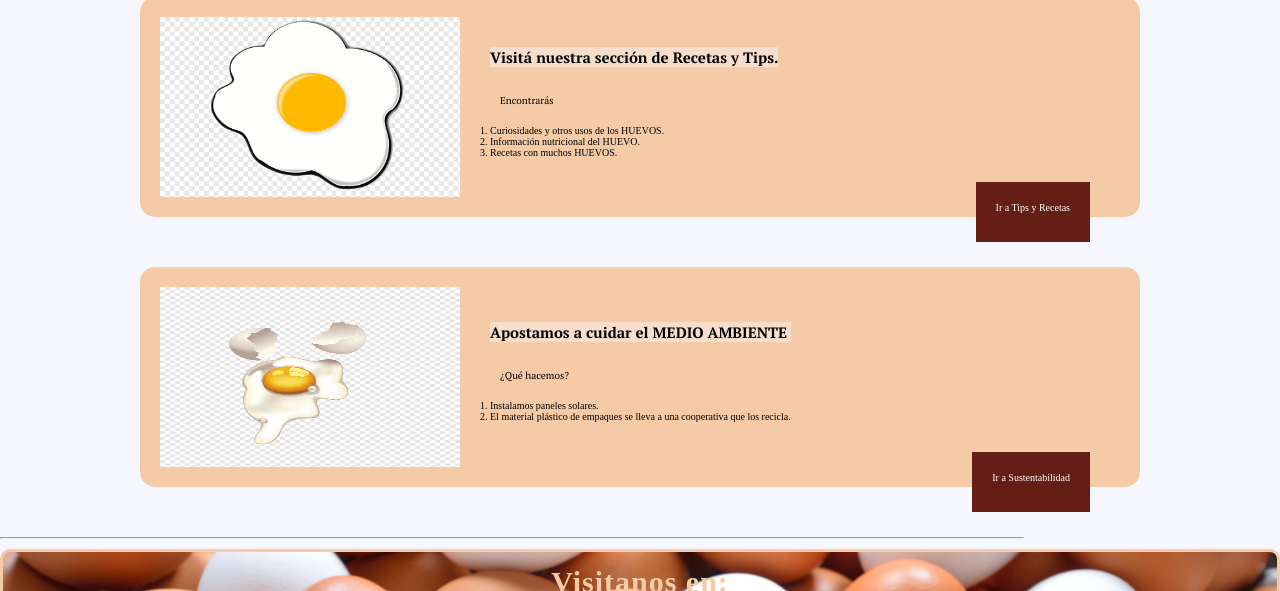
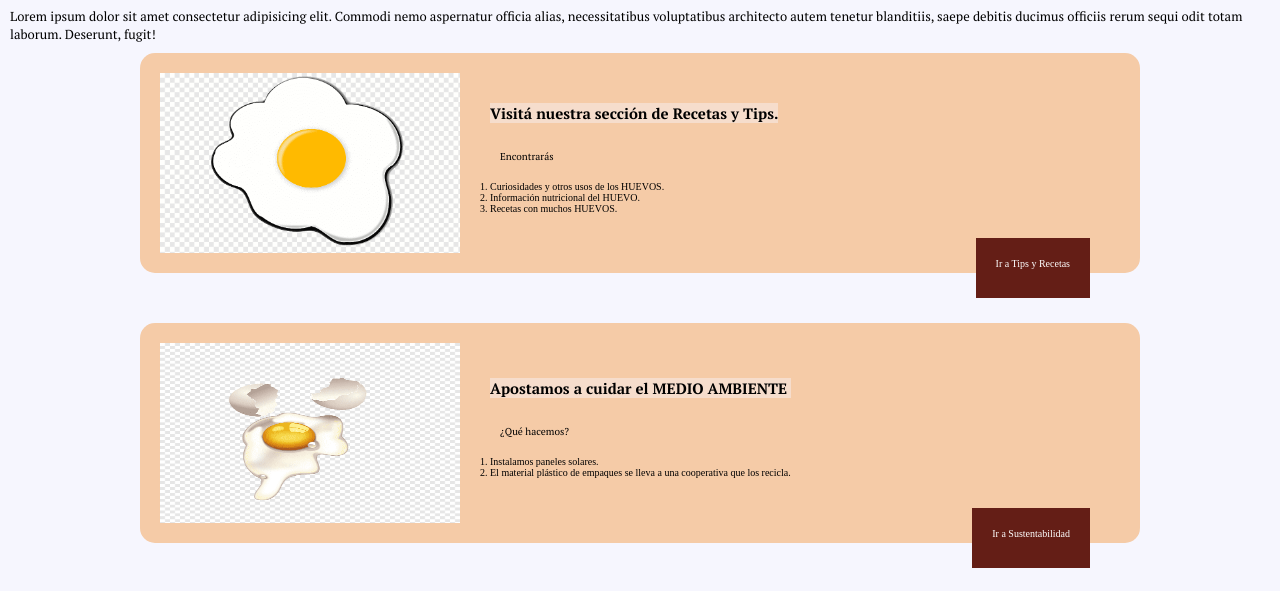
Before and after one commit to Soniacicc/grinovoCiccioli, a website: page index.html in a window 1280 px wide. Shown: the part 405-996 px from the top of the page. Drawn offline with Linux system fonts and the light colour scheme; a web font is replaced by a local one.

Commit message:
Agregue un p Lorem

```diff
--- a/index.html
+++ b/index.html
@@ -74,7 +74,11 @@
         </ul>
     </nav>
     <h1>GRINOVO S.A</h1>
-<h3>FELIZ NAVIDAD PARA TODOS</h3>
+
+    <h3>FELIZ NAVIDAD PARA TODOS</h3>
+    <p>Lorem ipsum dolor sit amet consectetur adipisicing elit. Commodi nemo aspernatur officia alias, necessitatibus
+        voluptatibus architecto autem tenetur blanditiis, saepe debitis ducimus officiis rerum sequi odit totam laborum.
+        Deserunt, fugit!</p>
     <section class="contenedor">
         <div class="tarjeta">
             <!-- Bloque -->
```
